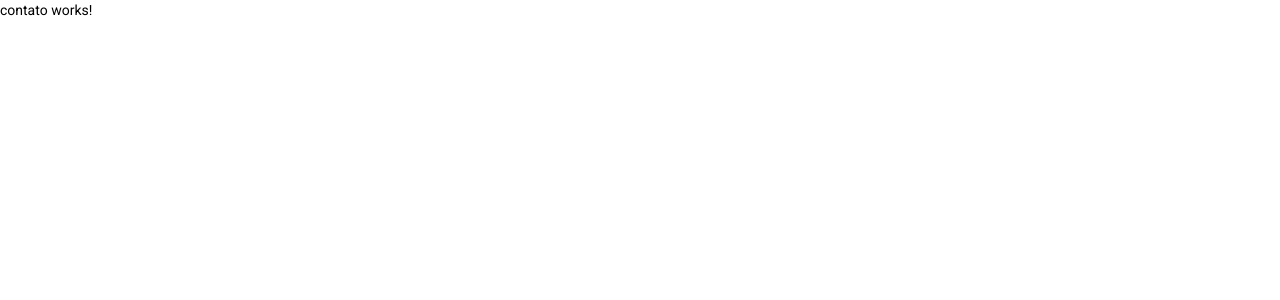
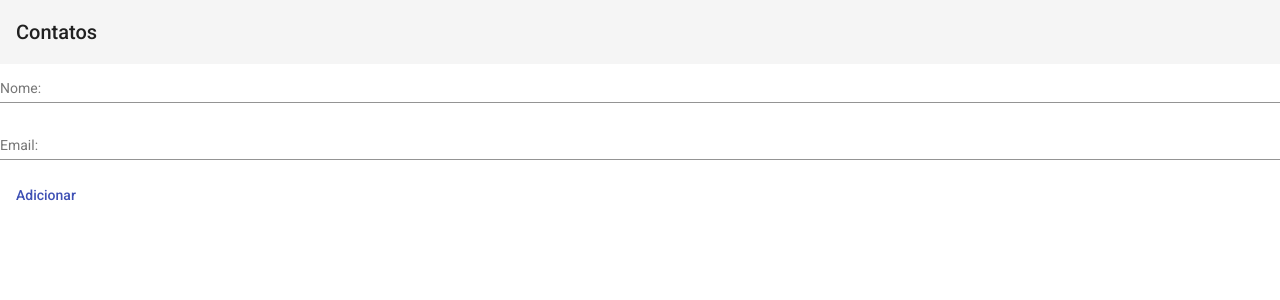
Before and after one commit to DionatanLeao/agenda-app, an Angular app: page / in a window 1280 px wide. Shown: the top 300 px of the page. Built offline with nearby package versions, Linux system fonts and the light colour scheme.

Commit message:
Formulário de contatos

```diff
--- a/src/app/contato/contato.component.css
+++ b/src/app/contato/contato.component.css
@@ -0,0 +1,3 @@
+.full-width {
+    width: 100%;
+}
--- a/src/app/contato/contato.component.html
+++ b/src/app/contato/contato.component.html
@@ -1 +1,15 @@
-<p>contato works!</p>
+<mat-toolbar>Contatos</mat-toolbar>
+<form>
+    <mat-form-field class="full-width">
+        <mat-label>Nome: </mat-label>
+        <input matInput placeholder="Digite seu nome" />
+    </mat-form-field>
+
+    <mat-form-field class="full-width">
+        <mat-label>Email: </mat-label>
+        <input matInput placeholder="Digite seu email" />
+    </mat-form-field>
+
+    <button mat-button color="primary">Adicionar</button>
+
+</form>
```
Also changed, not shown: src/app/app.module.ts (+5 -2 lines).
